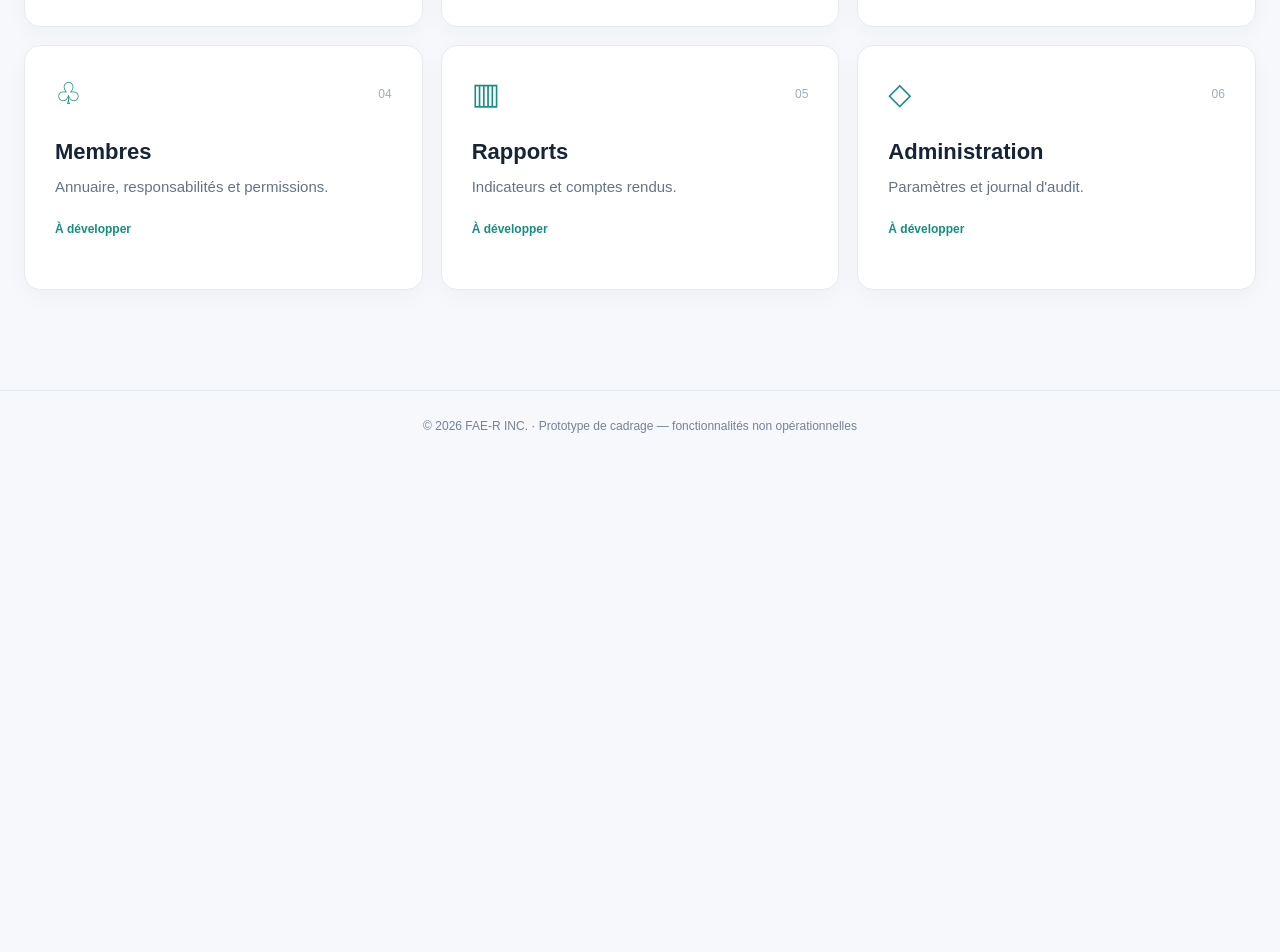
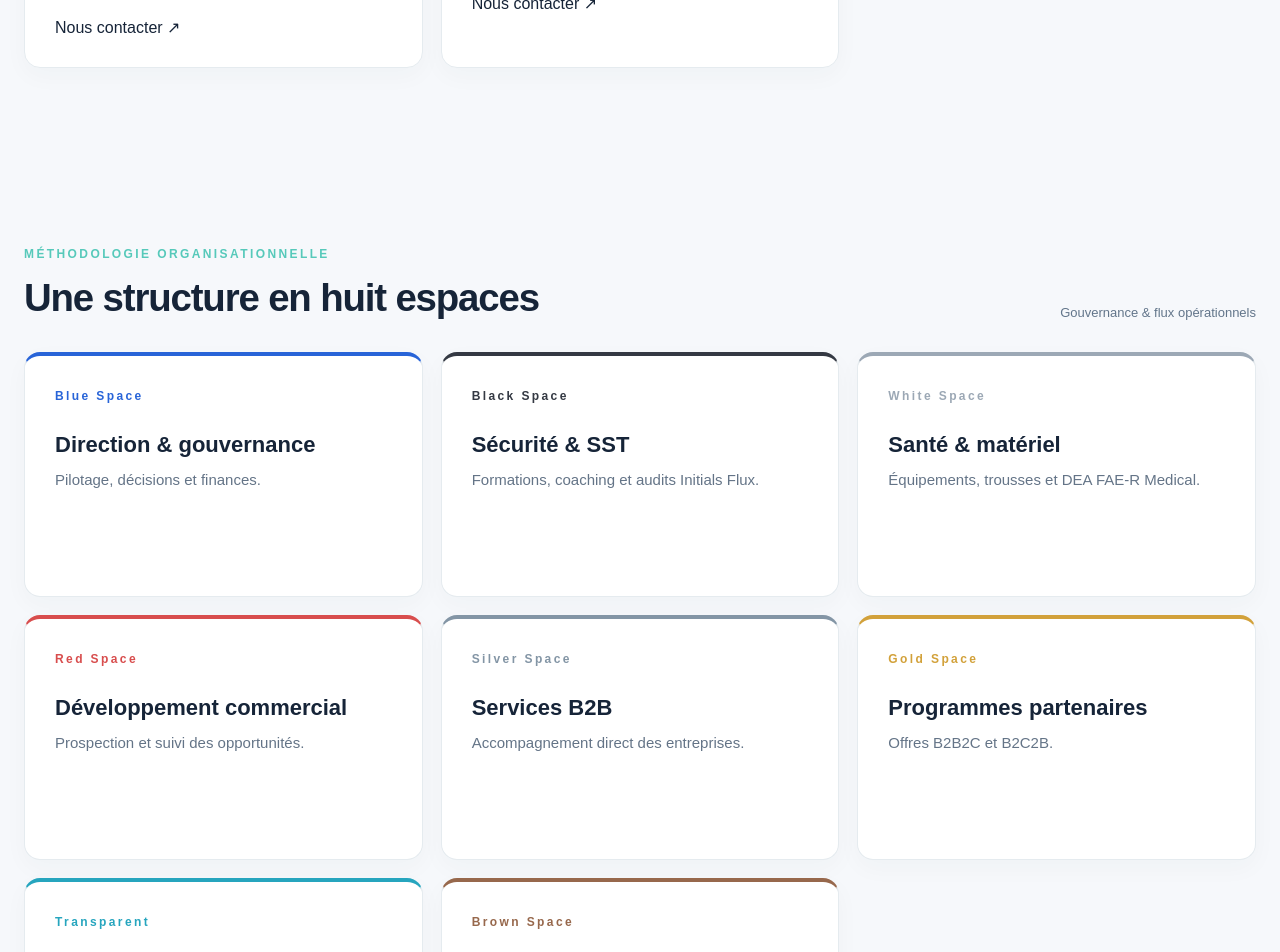
Before and after one commit to khalimouad/FAE-R, a Next.js app: page / in a window 1280 px wide. Shown: the part 1100-2052 px from the top of the page. Before the commit the page ends 1561 px from the top, so only its background shows below. Built offline with nearby package versions, Linux system fonts and the light colour scheme.

Commit message:
Align FAE-R website with charter: app/page.tsx

```diff
--- a/app/page.tsx
+++ b/app/page.tsx
@@ -1,9 +1,16 @@
-const modules = [
-  { icon: "◈", title: "Projets", description: "Planification, suivi des activités et jalons." },
-  { icon: "◎", title: "Gouvernance", description: "Réunions, décisions et circuits de validation." },
-  { icon: "▤", title: "Documents", description: "Référentiel documentaire et versions." },
-  { icon: "♧", title: "Membres", description: "Annuaire, responsabilités et permissions." },
-  { icon: "▥", title: "Rapports", description: "Indicateurs et comptes rendus." },
-  { icon: "◇", title: "Administration", description: "Paramètres et journal d'audit." }
+const spaces = [
+  {name:"Blue Space",role:"Direction & gouvernance",detail:"Pilotage, décisions et finances.",color:"#2864d8"},
+  {name:"Black Space",role:"Sécurité & SST",detail:"Formations, coaching et audits Initials Flux.",color:"#343943"},
+  {name:"White Space",role:"Santé & matériel",detail:"Équipements, trousses et DEA FAE-R Medical.",color:"#9ca8b5"},
+  {name:"Red Space",role:"Développement commercial",detail:"Prospection et suivi des opportunités.",color:"#d84d4d"},
+  {name:"Silver Space",role:"Services B2B",detail:"Accompagnement direct des entreprises.",color:"#8395a5"},
+  {name:"Gold Space",role:"Programmes partenaires",detail:"Offres B2B2C et B2C2B.",color:"#d2a13a"},
+  {name:"Transparent",role:"Écoute client",detail:"Retours, besoins et demandes sur mesure.",color:"#26a5be"},
+  {name:"Brown Space",role:"Réseau d'entraide",detail:"Communauté de secouristes indépendants.",color:"#97684c"}
 ];
-export default function Home() { return <main><header className="nav"><div className="brand"><span className="mark">F</span><span>FAE-R <em>HUB</em></span></div><span className="status">Prototype · Version 0.1</span></header><section className="hero"><span className="eyebrow">FAE-R INC. / ESPACE INSTITUTIONNEL</span><h1>Une organisation.<br/><span>Une vision partagée.</span></h1><p>Un espace numérique pour coordonner les projets, structurer la gouvernance et faciliter la collaboration.</p><a className="cta" href="#modules">Explorer les modules <span aria-hidden="true">↗</span></a></section><section className="content" id="modules"><div className="sectionHead"><div><span className="eyebrow">ARCHITECTURE PROPOSÉE</span><h2>Les espaces de la plateforme</h2></div><span className="hint">6 modules à valider</span></div><div className="grid">{modules.map((m,i)=><article className="module" key={m.title}><div className="moduleTop"><span className="symbol">{m.icon}</span><span className="num">0{i+1}</span></div><h3>{m.title}</h3><p>{m.description}</p><span className="soon">À développer</span></article>)}</div></section><footer>© {new Date().getFullYear()} FAE-R INC. · Prototype de cadrage — fonctionnalités non opérationnelles</footer></main>; }
+export default function Home(){return <main>
+<header className="nav"><a className="brand" href="/"><span className="mark">✚</span><span>FAE-R <em>INC.</em></span></a><nav className="navlinks"><a href="#expertises">Expertises</a><a href="#espaces">Organisation</a><a href="#contact">Contact</a></nav><span className="status">Montréal · Québec</span></header>
+<section className="hero"><span className="eyebrow">FIRST AID EXPRESS RESPONSE INC.</span><h1>La prévention au cœur<br/><span>de votre entreprise.</span></h1><p>Deux expertises complémentaires pour accompagner les organisations du Québec : fournitures de premiers secours et formation en santé et sécurité au travail.</p><a className="cta" href="#expertises">Découvrir nos services <span aria-hidden="true">↗</span></a></section>
+<section className="content" id="expertises"><div className="sectionHead"><div><span className="eyebrow">NOS DEUX DIVISIONS</span><h2>Des solutions pour les entreprises</h2></div></div><div className="grid two"><article className="module featured"><span className="eyebrow">01 / MATÉRIEL</span><h3>FAE-R Medical Supplies</h3><p>Distribution B2B de trousses de premiers secours, réapprovisionnement et défibrillateurs externes automatisés (DEA).</p><a href="#contact" className="textlink">Nous contacter ↗</a></article><article className="module featured"><span className="eyebrow">02 / FORMATION</span><h3>Initials Flux</h3><p>Formations en secourisme, ateliers SST, coaching et audits de sécurité selon la méthode AKFLUX.</p><a href="#contact" className="textlink">Nous contacter ↗</a></article></div></section>
+<section className="content alt" id="espaces"><div className="sectionHead"><div><span className="eyebrow">MÉTHODOLOGIE ORGANISATIONNELLE</span><h2>Une structure en huit espaces</h2></div><span className="hint">Gouvernance & flux opérationnels</span></div><div className="grid four">{spaces.map(s=><article className="module space" key={s.name} style={{borderTop:"4px solid "+s.color}}><span className="eyebrow" style={{color:s.color}}>{s.name}</span><h3>{s.role}</h3><p>{s.detail}</p></article>)}</div></section>
+<section className="contact" id="contact"><span className="eyebrow">FAE-R INC. · MONTRÉAL</span><h2>Parlons de vos besoins.</h2><p>Pour vos besoins en matériel de premiers secours, formations ou partenariats, contactez notre équipe.</p><p className="contactnote">Les coordonnées et formulaires commerciaux seront publiés après validation par FAE-R INC.</p></section><footer>© {new Date().getFullYear()} First Aid Express Response Inc. · Site en préparation · Les services et exigences réglementaires sont à confirmer.</footer></main>}
```
